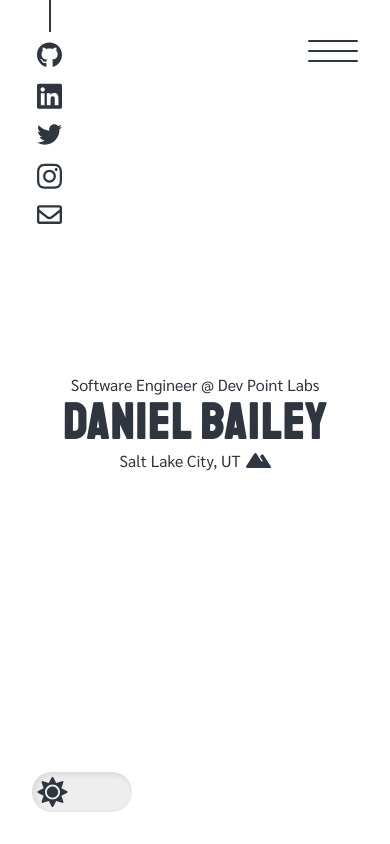
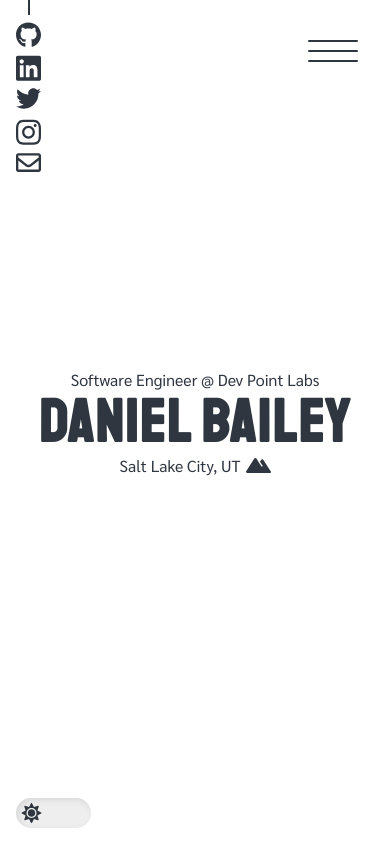
Before and after one commit to DanielJBailey/Portfolio-Website, a React (Create React App) app in the folder client/: page / in a window 390 px wide. Built offline with nearby package versions, Linux system fonts and the light colour scheme.

Commit message:
fix mobile version

```diff
--- a/client/src/components/Home/Home.js
+++ b/client/src/components/Home/Home.js
@@ -1,14 +1,13 @@
 import React from "react";
 import styled, { keyframes } from "styled-components";
-import Fade from "react-reveal/Fade";
 import { ThemeConsumer } from "../../providers/ThemeProvider";
-import ToggleButton from './ToggleButton';
+import ToggleButton from "./ToggleButton";
 
 const Home = () => (
    <ThemeConsumer>
       {value => (
          <HomeContainer value={value}>
-            <ToggleButton />
+
             <SocialMedia value={value}>
                <a
                   href="https://github.com/DanielJBailey"
@@ -82,7 +81,7 @@ const Home = () => (
                   </Icon>
                </a>
             </SocialMedia>
-            <Fade left>
+            <ToggleButton />
                <Title value={value}>Software Engineer @ Dev Point Labs</Title>
                <Name value={value}>Daniel Bailey</Name>
                <Location value={value}>
@@ -95,7 +94,7 @@ const Home = () => (
                      <path d="M635.73 406.91l-194.04-297.6c-11.57-17.75-39.8-17.75-51.37 0l-32.84 50.37 67.68 105.68c2.38 3.72 1.3 8.67-2.42 11.05l-13.46 8.62c-3.72 2.38-8.67 1.3-11.05-2.42l-59.9-93.54-70.81-110.55c-12.4-19.36-42.64-19.36-55.04 0L4.58 403.18C-7.99 422.81 6.81 448 30.92 448h580.22c22.5 0 36.32-23.09 24.59-41.09z" />
                   </SVG>
                </Location>
-            </Fade>
+
          </HomeContainer>
       )}
    </ThemeConsumer>
@@ -110,15 +109,6 @@ const fadeIn = keyframes`
       }
 `;
 
-const SlideDown = keyframes`
-  from {
-    margin-top: -220px;
-  }
-  to {
-    margin-top: 0;
-  }
-`;
-
 const SocialMedia = styled.ul`
    display: flex;
    flex-direction: column;
@@ -127,13 +117,18 @@ const SocialMedia = styled.ul`
    top: 0;
    left: 0;
    margin-left: 2em;
-   animation: ${SlideDown} 0.5s ease-in-out;
 
    a {
       width: 35px;
       height: 35px;
       padding: 5px;
       margin-top: 5px;
+      @media(max-width: 425px) {
+         width: 25px;
+         height: 25px;
+         padding: 0;
+         margin-top: 7px;
+      }
    }
 
    &:before {
@@ -152,6 +147,12 @@ const SocialMedia = styled.ul`
          } else return light.fontColor;
       }};
       width: 2px;
+      @media(max-width: 425px) {
+         height: 15px;
+      }
+   }
+   @media(max-width: 425px) {
+      margin-left: 1em;
    }
 `;
 
@@ -160,7 +161,7 @@ const Icon = styled.i`
 `;
 
 const Name = styled.h1`
-   font-size: 65px;
+   font-size: 100px;
    transition: 0.75s;
    font-family: "Staatliches", -apple-system, BlinkMacSystemFont, "Segoe UI",
       Roboto, Oxygen, Ubuntu, Cantarell, "Open Sans", "Helvetica Neue",
@@ -177,7 +178,10 @@ const Name = styled.h1`
       } else return light.fontColor;
    }};
    line-height: 1;
-   @media (max-width: 400px) {
+   @media(max-width: 425px) {
+      font-size: 60px;
+   }
+   @media(max-width: 325px) {
       font-size: 50px;
    }
 `;
@@ -200,7 +204,7 @@ const Title = styled.p`
    }};
    margin: 5px 0;
    font-family: "Sarabun", sans-serif;
-   @media (max-width: 325px) {
+   @media(max-width: 325px) {
       font-size: 14px;
    }
 `;
@@ -224,6 +228,9 @@ const Location = styled.div`
       height: 25px;
       width: 25px;
       margin-left: 5px;
+   }
+   @media(max-width: 325px) {
+      font-size: 14px;
    }
 `;
 
@@ -264,7 +271,7 @@ const HomeContainer = styled.div`
          return dark.background;
       } else return light.background;
    }};
-   @media (max-width: 325px) {
+   @media(max-width: 425px) {
       padding: 1em;
    }
 `;
--- a/client/src/components/Home/ToggleButton.js
+++ b/client/src/components/Home/ToggleButton.js
@@ -50,6 +50,10 @@ const ToggleContainer = styled.div`
    padding: 2.5px;
    box-shadow: inset 2px 2px 6px rgba(0, 0, 0, 0.1);
    transition: 700ms;
+   @media(max-width: 425px) {
+      margin: 1em;
+      width: 75px;
+   }
 `;
 
 const ToggleSwitch = styled.div`
@@ -72,6 +76,10 @@ const ToggleSwitch = styled.div`
       } else return "none";
    }};
    transition: margin 700ms;
+   @media(max-width: 425px) {
+      width: 25px;
+      height: 25px;
+   }
 `;
 
 const SVG = styled.svg`
--- a/client/src/components/Work/Work.js
+++ b/client/src/components/Work/Work.js
@@ -453,6 +453,9 @@ const ProjectImages = styled.div`
    display: grid;
    grid-template-columns: 1fr 1fr;
    grid-gap: 10px;
+   @media(max-width: 425px) {
+      grid-template-columns: 1fr;
+   }
 `;
 
 const Img = styled.img`
```
